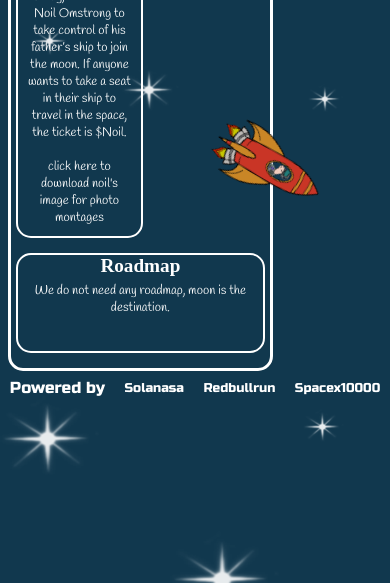
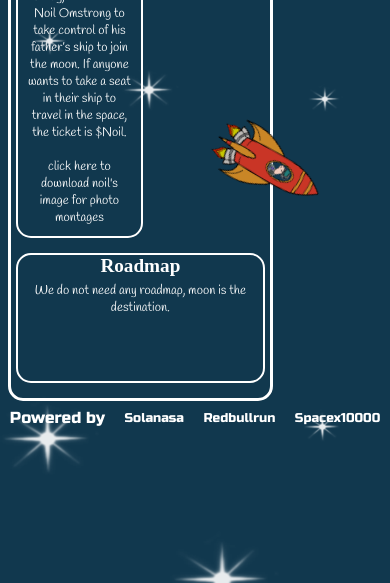
Before and after one commit to noil-ormstrong/Ormstrong-Noil, a plain HTML site: page index.html in a window 390 px wide. Shown: the part 261-844 px from the top of the page. Drawn offline with Linux system fonts and the light colour scheme.

Commit message:
style.css

```diff
--- a/style.css
+++ b/style.css
@@ -359,7 +359,7 @@ p {
     margin: 15px 30% 0 2%;
     display: flex;
     flex-direction: column;
-    height: 540px;
+    height: 570px;
   }
 
   h2 {
```
